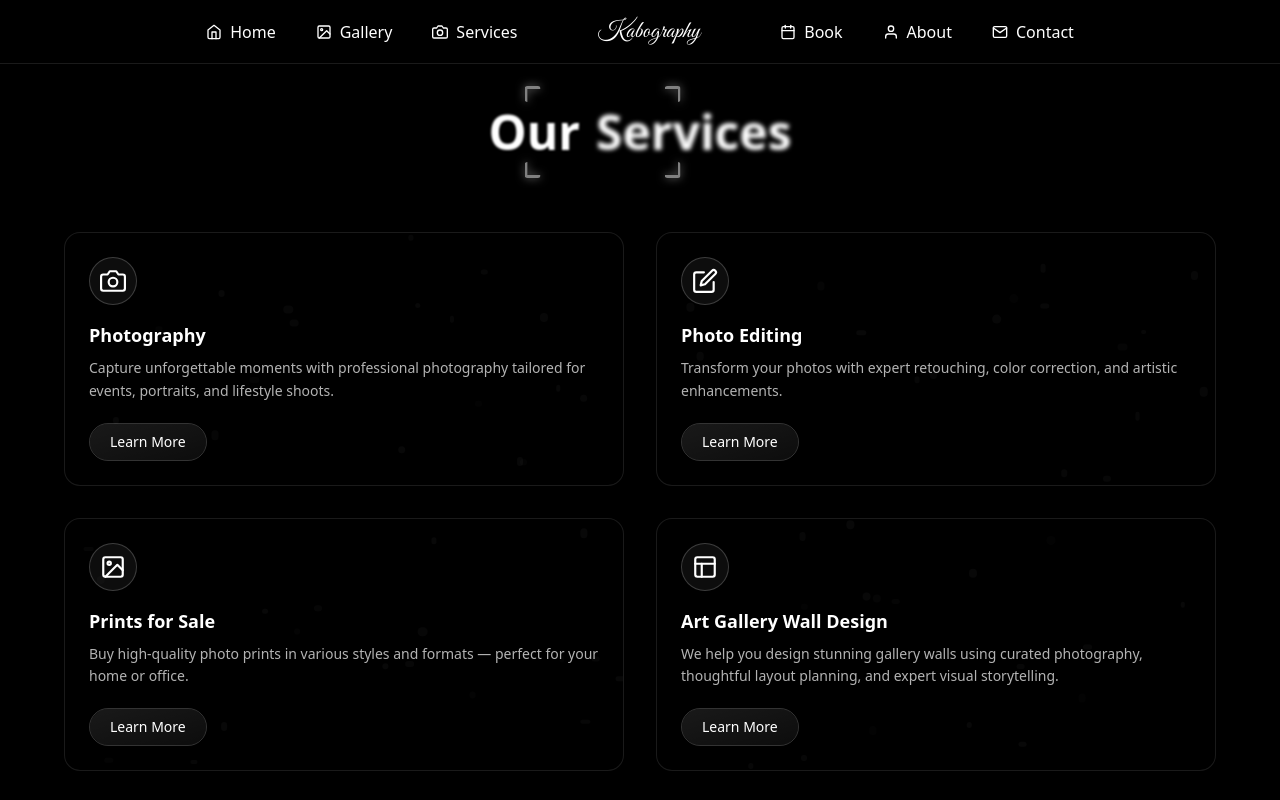
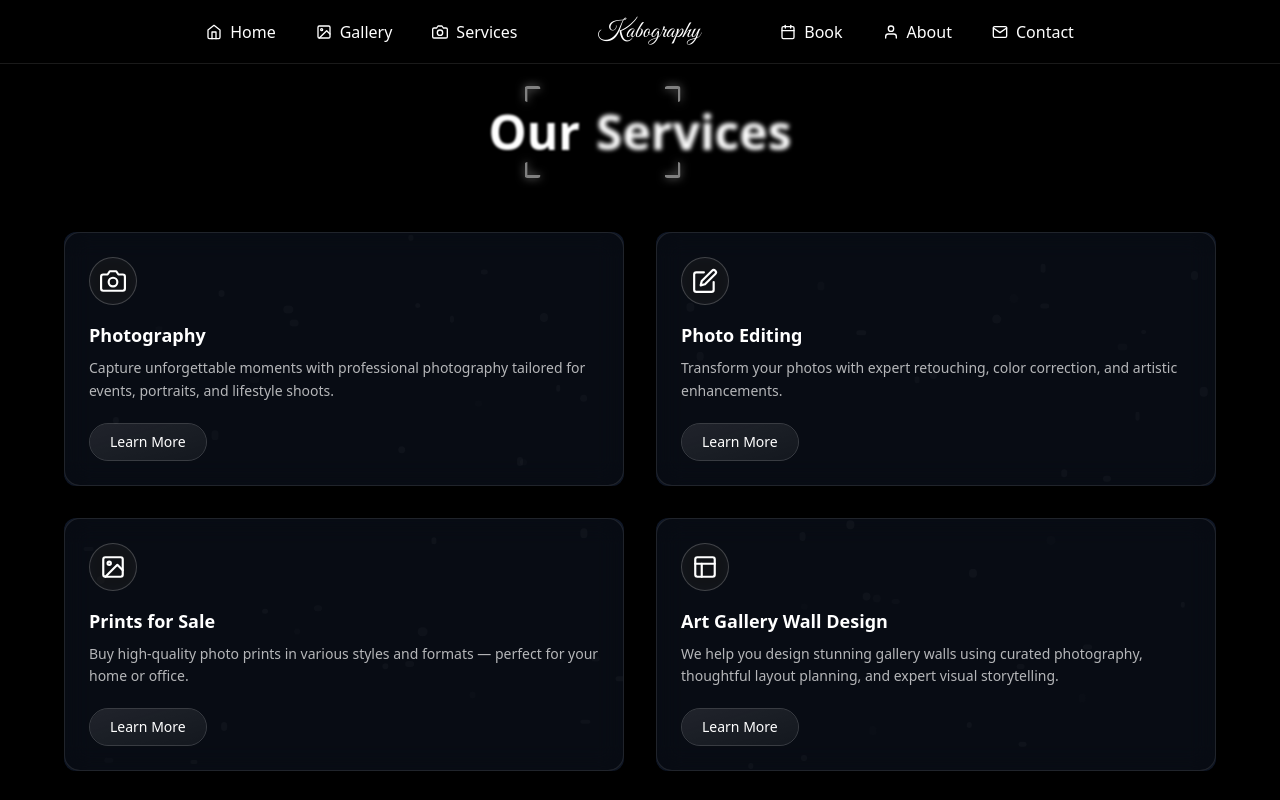
Before and after one commit to kamohelomokhethi137/kabography, a React (Vite) app: page /services in a window 1280 px wide. Shown: the top 800 px of the page. Built offline with nearby package versions, Linux system fonts and the light colour scheme; a web font is replaced by a local one.

Commit message:
animation

```diff
--- a/src/pages/Services.jsx
+++ b/src/pages/Services.jsx
@@ -1,9 +1,8 @@
-import { useState } from 'react';
-import { motion } from 'framer-motion';
 import Footer from '../components/Footer';
 import { FiCamera, FiEdit, FiImage, FiLayout } from 'react-icons/fi';
 import ServiceCard from '../components/ServiceCard';
 import TrueFocus from '../components/TrueFocus';
+import React, { useRef } from 'react';
 
 const services = [
   {
@@ -34,6 +33,7 @@ const services = [
 
 const Services = () => {
   return (
+    <div>
       <section className="min-h-screen px-6 py-24 bg-black text-white">
         <div className="max-w-6xl mx-auto">
 
@@ -50,13 +50,55 @@ const Services = () => {
 
           <div className="grid grid-cols-1 sm:grid-cols-2 gap-8">
             {services.map((service, index) => (
-            <ServiceCard key={index} {...service} />
+              <AnimatedCard key={index}>
+                <ServiceCard {...service} />
+              </AnimatedCard>
             ))}
           </div>
         </div>
+      </section>
+
       <Footer />
-    </section>
+    </div>
   );
+
+  // AnimatedCard component
+  function AnimatedCard({ children }) {
+    const dotRef = useRef(null);
+    const cardRef = useRef(null);
+
+    const handleMouseMove = (e) => {
+      const rect = cardRef.current.getBoundingClientRect();
+      const x = e.clientX - rect.left;
+      const y = e.clientY - rect.top;
+      if (dotRef.current) {
+        dotRef.current.style.transform = `translate(${x - 6}px, ${y - 6}px)`;
+      }
+    };
+
+    const handleMouseLeave = () => {
+      if (dotRef.current) {
+        dotRef.current.style.transform = `translate(-9999px, -9999px)`;
+      }
+    };
+
+    return (
+      <div
+        ref={cardRef}
+        className="bg-gray-900 rounded-xl transition-transform duration-300 hover:scale-105 shadow-lg relative overflow-hidden"
+        onMouseMove={handleMouseMove}
+        onMouseLeave={handleMouseLeave}
+        style={{ minHeight: 180 }}
+      >
+        <span
+          ref={dotRef}
+          className="pointer-events-none absolute w-3 h-3 rounded-full bg-white opacity-80 transition-transform duration-150"
+          style={{ left: 0, top: 0, transform: 'translate(-9999px, -9999px)' }}
+        />
+        {children}
+      </div>
+    );
+  }
 };
 
 export default Services;
```
Lines whose indentation alone changed are shown as unchanged.
